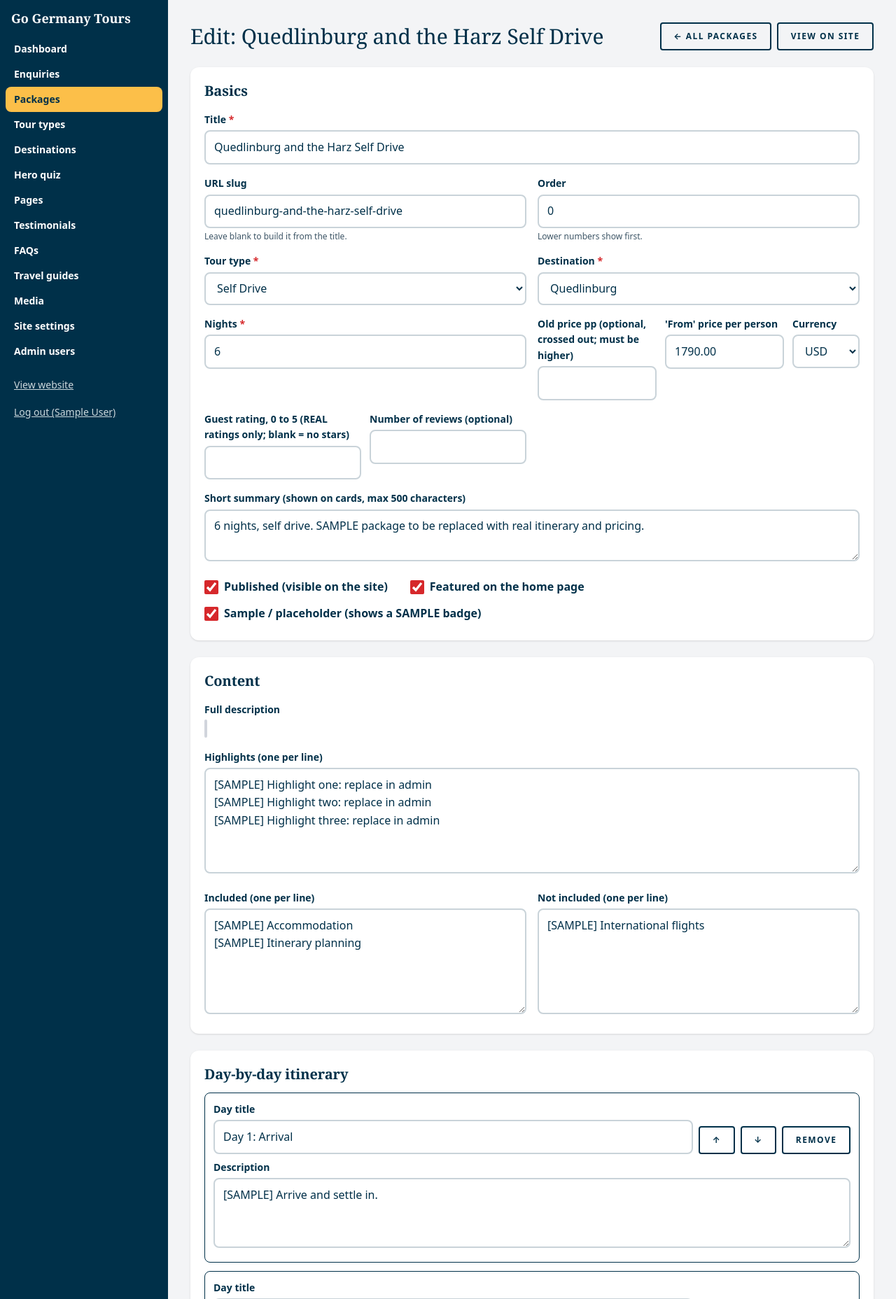
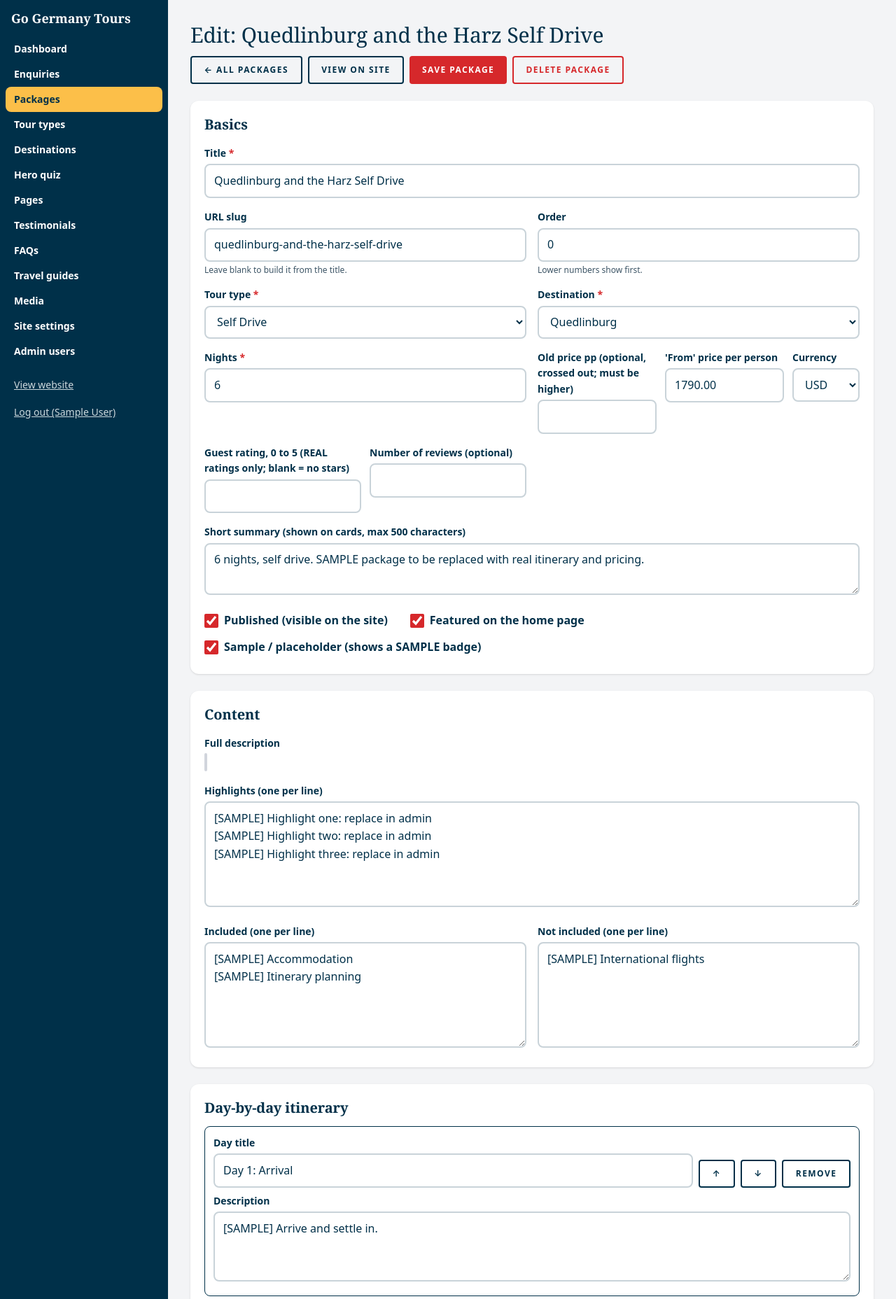
Before and after one commit to xfranzce/go-germany-tours, a Laravel app: page /admin/packages/1/edit in a window 1280 px wide. Shown: the top 1856 px of the page at 70% size. Run offline with Laravel 12, Linux system fonts and the light colour scheme; the visitor is signed in with stand-in values (Sample User, id 1); data comes from the database, SQL or seed files in the repository; data that the repository does not hold is empty; style sheets or scripts are compiled from the project's sources; parts of the project's set-up code (start-up, migrations or seed data) failed here and were passed over; some libraries are stand-ins or nearby versions; some web fonts are replaced.

Commit message:
Admin: Save and Delete package buttons in the top bar
Co-Authored-By: Claude Sonnet 5.5 <noreply@anthropic.com>

```diff
--- a/resources/views/admin/packages/form.blade.php
+++ b/resources/views/admin/packages/form.blade.php
@@ -5,6 +5,14 @@
 @section('actions')
     <a class="btn btn-outline btn-sm" href="{{ route('admin.packages.index') }}">&larr; All packages</a>
     @unless($isNew)@if($package->is_published)<a class="btn btn-outline btn-sm" target="_blank" rel="noopener" href="{{ $package->url() }}">View on site</a>@endif @endunless
+    <button type="submit" form="package-form" class="btn btn-primary btn-sm">Save package</button>
+    @unless($isNew)
+        <form method="POST" action="{{ route('admin.packages.destroy', $package) }}" class="inline" x-data
+              @submit="if (!confirm('Permanently delete this package? This cannot be undone.')) $event.preventDefault()">
+            @csrf @method('DELETE')
+            <button class="btn btn-outline btn-sm !border-brand-red !text-brand-red hover:!bg-brand-red hover:!text-white">Delete package</button>
+        </form>
+    @endunless
 @endsection
 
 @section('content')
@@ -12,7 +20,7 @@
     $itinerary = old('itinerary', $package->itinerary ?? []);
     $faqs = old('faqs', $package->exists ? $package->faqs->map(fn ($f) => ['question' => $f->question, 'answer' => $f->answer])->all() : []);
 @endphp
-<form method="POST" enctype="multipart/form-data" action="{{ $isNew ? route('admin.packages.store') : route('admin.packages.update', $package) }}" class="space-y-6">
+<form id="package-form" method="POST" enctype="multipart/form-data" action="{{ $isNew ? route('admin.packages.store') : route('admin.packages.update', $package) }}" class="space-y-6">
     @csrf @if(! $isNew) @method('PUT') @endif
 
     <section class="bg-white rounded-xl shadow p-5 grid gap-4 sm:grid-cols-2">
```
